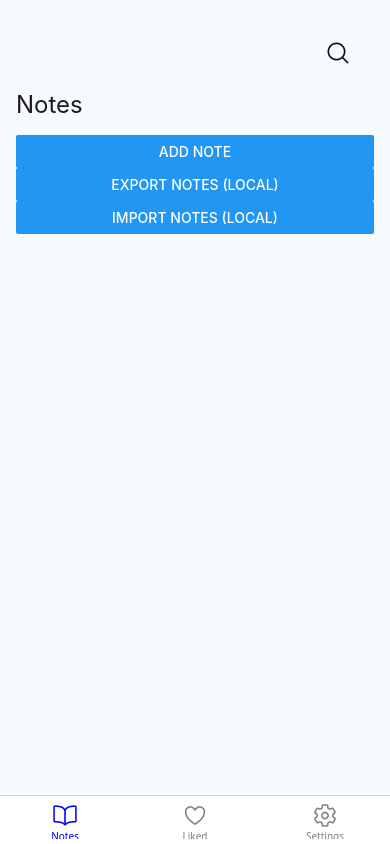
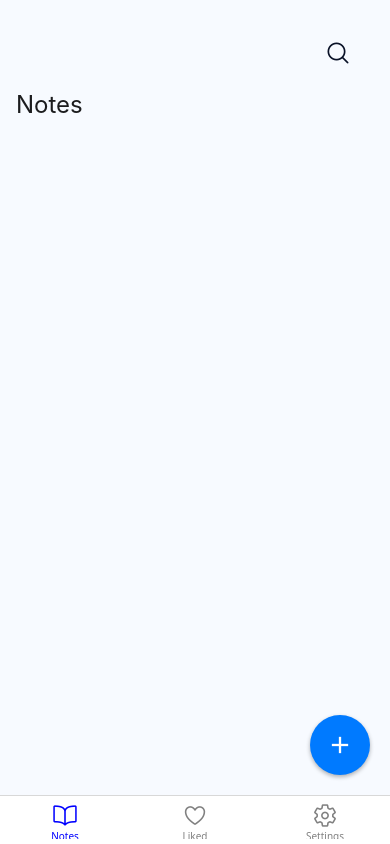
Before and after one commit to matheshyogeswaran/ShadowNotes, a React Native app: screen /Home in a window 390 px wide. Built offline with nearby package versions, Linux system fonts and the light colour scheme.

Commit message:
update design add button

```diff
--- a/App.tsx
+++ b/App.tsx
@@ -1,37 +1,15 @@
 import React from 'react';
-import { View, Text, StyleSheet } from 'react-native';
 import { NavigationContainer } from '@react-navigation/native';
 import { createBottomTabNavigator } from '@react-navigation/bottom-tabs';
 import { createNativeStackNavigator } from '@react-navigation/native-stack';
 import { lightTheme } from './src/theme/lightTheme';
-import { darkTheme } from './src/theme/darkTheme';
 import HomeScreen from './src/screen/HomeScreen';
 import DocumentScreen from './src/screen/DocumentScreen';
-import Icon from 'react-native-vector-icons/Ionicons'; // Using Ionicons for a different icon
+import SettingsScreen from './src/screen/SettingsScreen';
+import Icon from 'react-native-vector-icons/Ionicons';
 
-// Create Stack Navigator and Tab Navigator
 const Stack = createNativeStackNavigator();
 const Tab = createBottomTabNavigator();
-
-// Placeholder components for tabs
-const LikedNotesScreen = () => (
-  <View style={styles.screenContainer}>
-    <Text>Liked Notes Screen</Text>
-  </View>
-);
-
-const SettingsScreen = () => (
-  <View style={styles.screenContainer}>
-    <Text>Settings Screen</Text>
-  </View>
-);
-
-// New Profile Screen
-const ProfileScreen = () => (
-  <View style={styles.screenContainer}>
-    <Text>Profile Screen</Text>
-  </View>
-);
 
 // Notes Stack Navigator
 const NotesStack = () => (
@@ -41,7 +19,7 @@ const NotesStack = () => (
   </Stack.Navigator>
 );
 
-// Main Tab Navigator
+// Main Tabs
 const MainTabs = () => {
   return (
     <Tab.Navigator
@@ -49,16 +27,14 @@ const MainTabs = () => {
         tabBarIcon: ({ color, size }) => {
           let iconName;
 
-          // Assign icons based on route name
           if (route.name === 'Notes') {
-            iconName = 'book-outline'; // New icon for Notes Tab (Ionicons)
+            iconName = 'book-outline';
           } else if (route.name === 'Liked') {
-            iconName = 'heart-outline'; // Icon for Liked Notes Tab
+            iconName = 'heart-outline';
           } else if (route.name === 'Settings') {
-            iconName = 'settings-outline'; // Icon for Settings Tab
-          }
-          else if (route.name === 'Profile') {
-            iconName = 'person-outline'; // Icon for Profile Tab
+            iconName = 'settings-outline';
+          } else if (route.name === 'Profile') {
+            iconName = 'person-outline';
           }
 
           return <Icon name={iconName} size={size} color={color} />;
@@ -69,14 +45,13 @@ const MainTabs = () => {
       })}
     >
       <Tab.Screen name="Notes" component={NotesStack} />
-      <Tab.Screen name="Liked" component={LikedNotesScreen} />
+      <Tab.Screen name="Liked" component={SettingsScreen} />
       <Tab.Screen name="Settings" component={SettingsScreen} />
-      {/* <Tab.Screen name="Profile" component={ProfileScreen} /> */}
+
     </Tab.Navigator>
   );
 };
 
-// App Component
 const App = () => {
   return (
     <NavigationContainer theme={lightTheme}>
@@ -85,13 +60,4 @@ const App = () => {
   );
 };
 
-// Styles
-const styles = StyleSheet.create({
-  screenContainer: {
-    flex: 1,
-    justifyContent: 'center',
-    alignItems: 'center',
-  },
-});
-
 export default App;
--- a/src/screen/HomeScreen.jsx
+++ b/src/screen/HomeScreen.jsx
@@ -4,18 +4,19 @@ import {
   Text,
   View,
   FlatList,
-  Button,
+  TouchableOpacity,
+  Alert,
+  Platform,
   PermissionsAndroid,
-  Platform,
-  Alert,
 } from 'react-native';
 import AsyncStorage from '@react-native-async-storage/async-storage';
-import RNFS from 'react-native-fs'; // For local storage
-import DocumentPicker from 'react-native-document-picker'; // For importing files
+import RNFS from 'react-native-fs';
+import DocumentPicker from 'react-native-document-picker';
 import {useTheme} from '@react-navigation/native';
 import Card from '../components/Card';
 import Header from '../components/Header';
 import {fontSize} from '../constants/dimensions';
+import Icon from 'react-native-vector-icons/MaterialIcons'; // Import vector icon
 
 const requestStoragePermission = async () => {
   if (Platform.OS === 'android') {
@@ -60,11 +61,8 @@ const HomeScreen = ({navigation}) => {
 
   const deleteNote = async id => {
     try {
-      // Filter out the deleted note
       const updatedNotes = notes.filter(note => note.id !== id);
       setNotes(updatedNotes);
-
-      // Update AsyncStorage
       await AsyncStorage.setItem('notes', JSON.stringify(updatedNotes));
     } catch (error) {
       console.error('Failed to delete note:', error);
@@ -84,84 +82,6 @@ const HomeScreen = ({navigation}) => {
     await AsyncStorage.setItem('notes', JSON.stringify(updatedNotes));
   };
 
-  // Request storage permissions (Android only)
-  const requestStoragePermission = async () => {
-    if (Platform.OS === 'android') {
-      const granted = await PermissionsAndroid.request(
-        PermissionsAndroid.PERMISSIONS.WRITE_EXTERNAL_STORAGE,
-        {
-          title: 'Storage Permission',
-          message: 'App needs access to storage to save files.',
-          buttonNeutral: 'Ask Me Later',
-          buttonNegative: 'Cancel',
-          buttonPositive: 'OK',
-        },
-      );
-      return granted === PermissionsAndroid.RESULTS.GRANTED;
-    }
-    return true;
-  };
-
-  const exportNotes = async () => {
-    const permissionGranted = await requestStoragePermission();
-    if (!permissionGranted) {
-      return; // Exit if permission not granted
-    }
-
-    try {
-      const savedNotes = await AsyncStorage.getItem('notes');
-      if (!savedNotes) {
-        Alert.alert('No notes available to export.');
-        return;
-      }
-
-      const fileName = 'notes.json';
-      const filePath =
-        Platform.OS === 'android'
-          ? `${RNFS.DownloadDirectoryPath}/${fileName}` // Android: Downloads folder
-          : `${RNFS.DocumentDirectoryPath}/${fileName}`; // iOS: Documents folder
-
-      // Write the notes to the file
-      await RNFS.writeFile(filePath, savedNotes, 'utf8');
-
-      Alert.alert('Success!', `Notes exported to: ${filePath}`);
-    } catch (error) {
-      console.error('Failed to export notes:', error);
-      Alert.alert('Failed to export notes.');
-    }
-  };
-
-  // Import notes from local storage
-  const importNotes = async () => {
-    try {
-      const res = await DocumentPicker.pickSingle({
-        type: [DocumentPicker.types.allFiles],
-      });
-
-      // Read content from the selected file
-      const content = await RNFS.readFile(res.uri, 'utf8');
-      const importedNotes = JSON.parse(content);
-
-      // Validate the imported content
-      if (!Array.isArray(importedNotes)) {
-        Alert.alert('Invalid format!', 'Please select a valid notes file.');
-        return;
-      }
-
-      // Save imported notes to AsyncStorage
-      await AsyncStorage.setItem('notes', JSON.stringify(importedNotes));
-      setNotes(importedNotes);
-      Alert.alert('Success!', 'Notes imported successfully!');
-    } catch (error) {
-      if (DocumentPicker.isCancel(error)) {
-        console.log('User canceled the picker.');
-      } else {
-        console.error('Failed to import notes:', error);
-        Alert.alert('Failed to import notes.');
-      }
-    }
-  };
-
   const styles = StyleSheet.create({
     container: {
       backgroundColor: colors.background,
@@ -173,16 +93,31 @@ const HomeScreen = ({navigation}) => {
       fontSize: fontSize.xl,
       marginBottom: 16,
     },
+    fab: {
+      position: 'absolute',
+      right: 20,
+      bottom: 20,
+      width: 60,
+      height: 60,
+      borderRadius: 30,
+      backgroundColor: colors.primary,
+      justifyContent: 'center',
+      alignItems: 'center',
+      shadowColor: '#000',
+      shadowOffset: {width: 0, height: 2},
+      shadowOpacity: 0.3,
+      shadowRadius: 4,
+      elevation: 5, // Shadow for Android
+    },
+    icon: {
+      color: '#fff',
+    },
   });
 
   return (
     <View style={styles.container}>
       <Header />
       <Text style={styles.text}>Notes</Text>
-
-      <Button title="Add Note" onPress={addNote} />
-      <Button title="Export Notes (Local)" onPress={exportNotes} />
-      <Button title="Import Notes (Local)" onPress={importNotes} />
 
       <FlatList
         data={notes}
@@ -196,6 +131,11 @@ const HomeScreen = ({navigation}) => {
           />
         )}
       />
+
+      {/* Floating Action Button */}
+      <TouchableOpacity style={styles.fab} onPress={addNote}>
+        <Icon name="add" size={28} style={styles.icon} />
+      </TouchableOpacity>
     </View>
   );
 };
--- /dev/null
+++ b/src/screen/SettingsScreen.jsx
@@ -0,0 +1,120 @@
+import React from 'react';
+import {
+  View,
+  Text,
+  StyleSheet,
+  Button,
+  Alert,
+  PermissionsAndroid,
+  Platform,
+} from 'react-native';
+import AsyncStorage from '@react-native-async-storage/async-storage';
+import RNFS from 'react-native-fs'; // File system
+import DocumentPicker from 'react-native-document-picker'; // Document picker
+
+const requestStoragePermission = async () => {
+  if (Platform.OS === 'android') {
+    const granted = await PermissionsAndroid.request(
+      PermissionsAndroid.PERMISSIONS.WRITE_EXTERNAL_STORAGE,
+      {
+        title: 'Storage Permission Required',
+        message: 'App needs access to storage to save files locally.',
+        buttonNeutral: 'Ask Me Later',
+        buttonNegative: 'Cancel',
+        buttonPositive: 'OK',
+      },
+    );
+
+    if (granted !== PermissionsAndroid.RESULTS.GRANTED) {
+      Alert.alert('Permission Denied!', 'Storage permission is required.');
+      return false;
+    }
+  }
+  return true;
+};
+
+const SettingsScreen = () => {
+  // Export Notes
+  const exportNotes = async () => {
+    const permissionGranted = await requestStoragePermission();
+    if (!permissionGranted) {
+      return; // Exit if permission not granted
+    }
+
+    try {
+      const savedNotes = await AsyncStorage.getItem('notes');
+      if (!savedNotes) {
+        Alert.alert('No notes available to export.');
+        return;
+      }
+
+      const fileName = 'notes.json';
+      const filePath =
+        Platform.OS === 'android'
+          ? `${RNFS.DownloadDirectoryPath}/${fileName}` // Android: Downloads folder
+          : `${RNFS.DocumentDirectoryPath}/${fileName}`; // iOS: Documents folder
+
+      // Write the notes to the file
+      await RNFS.writeFile(filePath, savedNotes, 'utf8');
+
+      Alert.alert('Success!', `Notes exported to: ${filePath}`);
+    } catch (error) {
+      console.error('Failed to export notes:', error);
+      Alert.alert('Failed to export notes.');
+    }
+  };
+
+  // Import Notes
+  const importNotes = async () => {
+    try {
+      const res = await DocumentPicker.pickSingle({
+        type: [DocumentPicker.types.allFiles],
+      });
+
+      // Read content from the selected file
+      const content = await RNFS.readFile(res.uri, 'utf8');
+      const importedNotes = JSON.parse(content);
+
+      // Validate the imported content
+      if (!Array.isArray(importedNotes)) {
+        Alert.alert('Invalid format!', 'Please select a valid notes file.');
+        return;
+      }
+
+      // Save imported notes to AsyncStorage
+      await AsyncStorage.setItem('notes', JSON.stringify(importedNotes));
+      Alert.alert('Success!', 'Notes imported successfully!');
+    } catch (error) {
+      if (DocumentPicker.isCancel(error)) {
+        console.log('User canceled the picker.');
+      } else {
+        console.error('Failed to import notes:', error);
+        Alert.alert('Failed to import notes.');
+      }
+    }
+  };
+
+  return (
+    <View style={styles.container}>
+      <Text style={styles.title}>Settings</Text>
+
+      <Button title="Export Notes" onPress={exportNotes} />
+      <Button title="Import Notes" onPress={importNotes} />
+    </View>
+  );
+};
+
+const styles = StyleSheet.create({
+  container: {
+    flex: 1,
+    justifyContent: 'center',
+    alignItems: 'center',
+    padding: 16,
+  },
+  title: {
+    fontSize: 24,
+    marginBottom: 20,
+  },
+});
+
+export default SettingsScreen;
```
